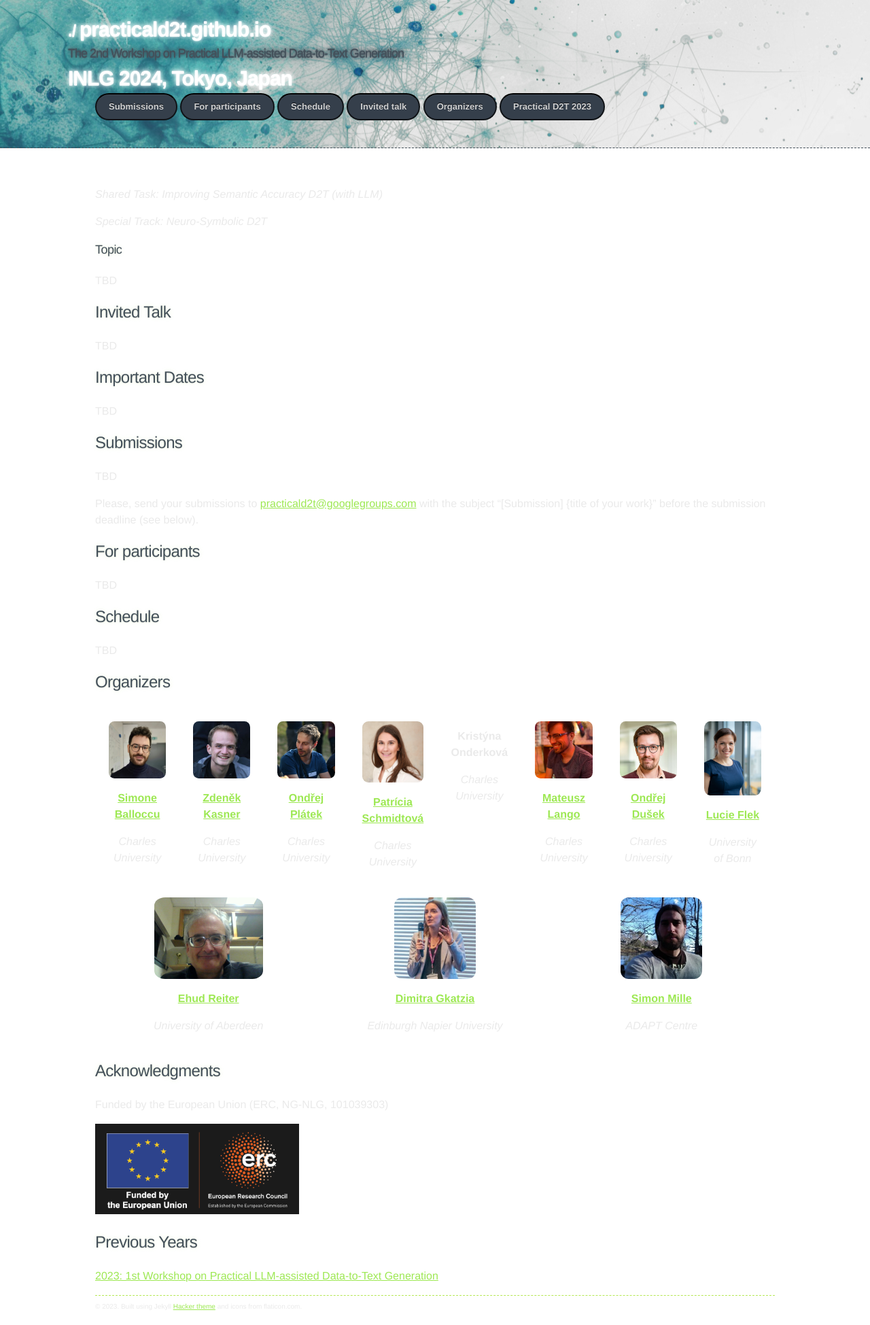
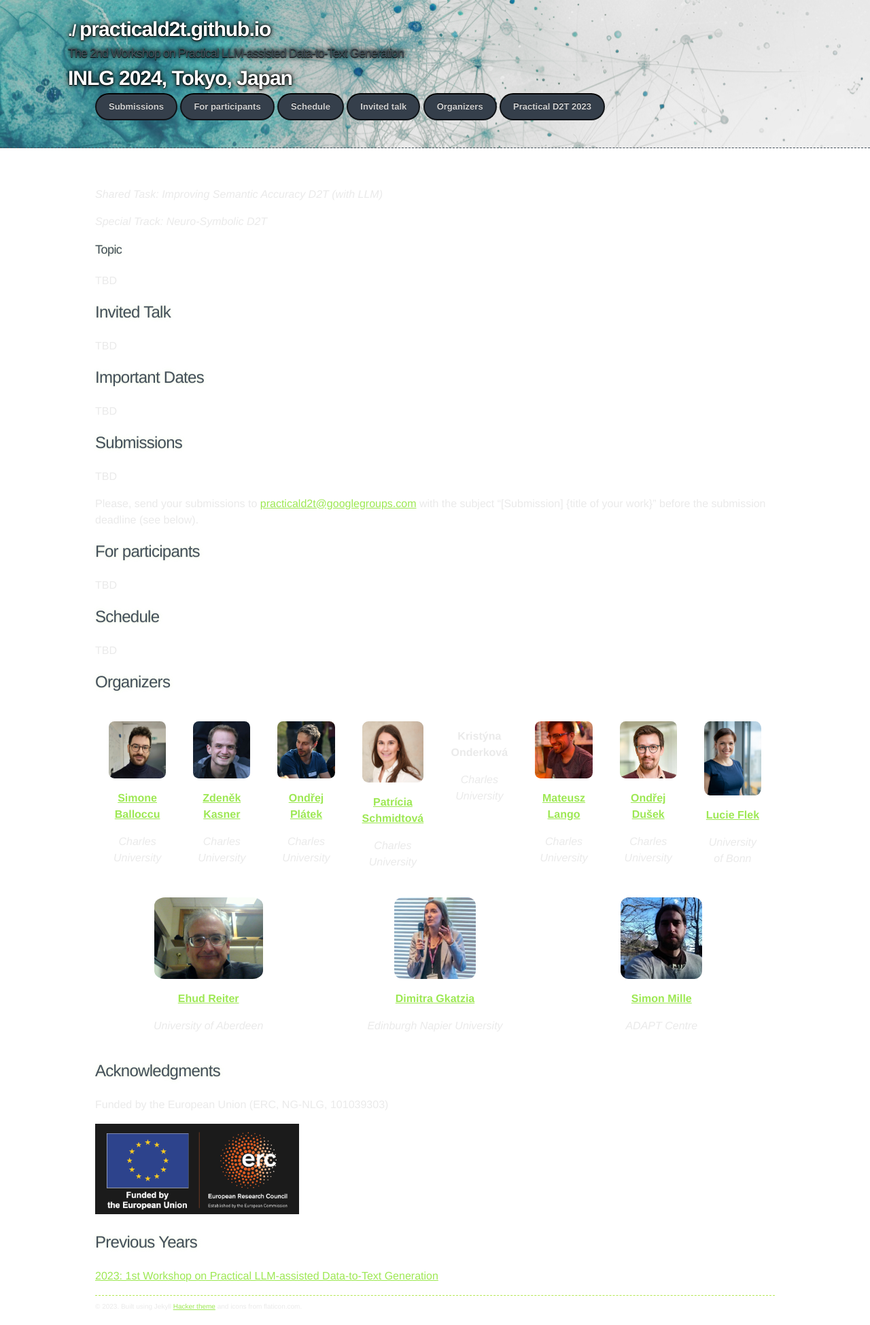
Before and after one commit to practicald2t/practicald2t.github.io, a Jekyll site: the page built from index.md, in a window 1280 px wide. Shown: the whole page at 68% size. Built offline with Jekyll 4.4.1, drawn with Linux system fonts in a browser that asks for light colours.

Commit message:
Update jekyll-theme-hacker.scss

```diff
--- a/_sass/jekyll-theme-hacker.scss
+++ b/_sass/jekyll-theme-hacker.scss
@@ -73,9 +73,9 @@ header h4 {
   font-weight: bold;
   font-family: $font-replacement; //Monaco, "Bitstream Vera Sans Mono", "Lucida Console", Terminal, monospace;
   color: white;//$conifer;
-  text-shadow: 0 1px 1px,// rgba(0, 0, 0, 0.1),
-               0 0 5px,// rgba(181, 232, 83, 0.1),
-               0 0 10px;// rgba(181, 232, 83, 0.1);
+  text-shadow: 0 1px 1px black,// rgba(0, 0, 0, 0.1),
+               0 0 5px black,// rgba(181, 232, 83, 0.1),
+               0 0 10px black;// rgba(181, 232, 83, 0.1);
   letter-spacing: -1px;
   -webkit-font-smoothing: antialiased;
   @include media-max-width($container-max-width) {
```
